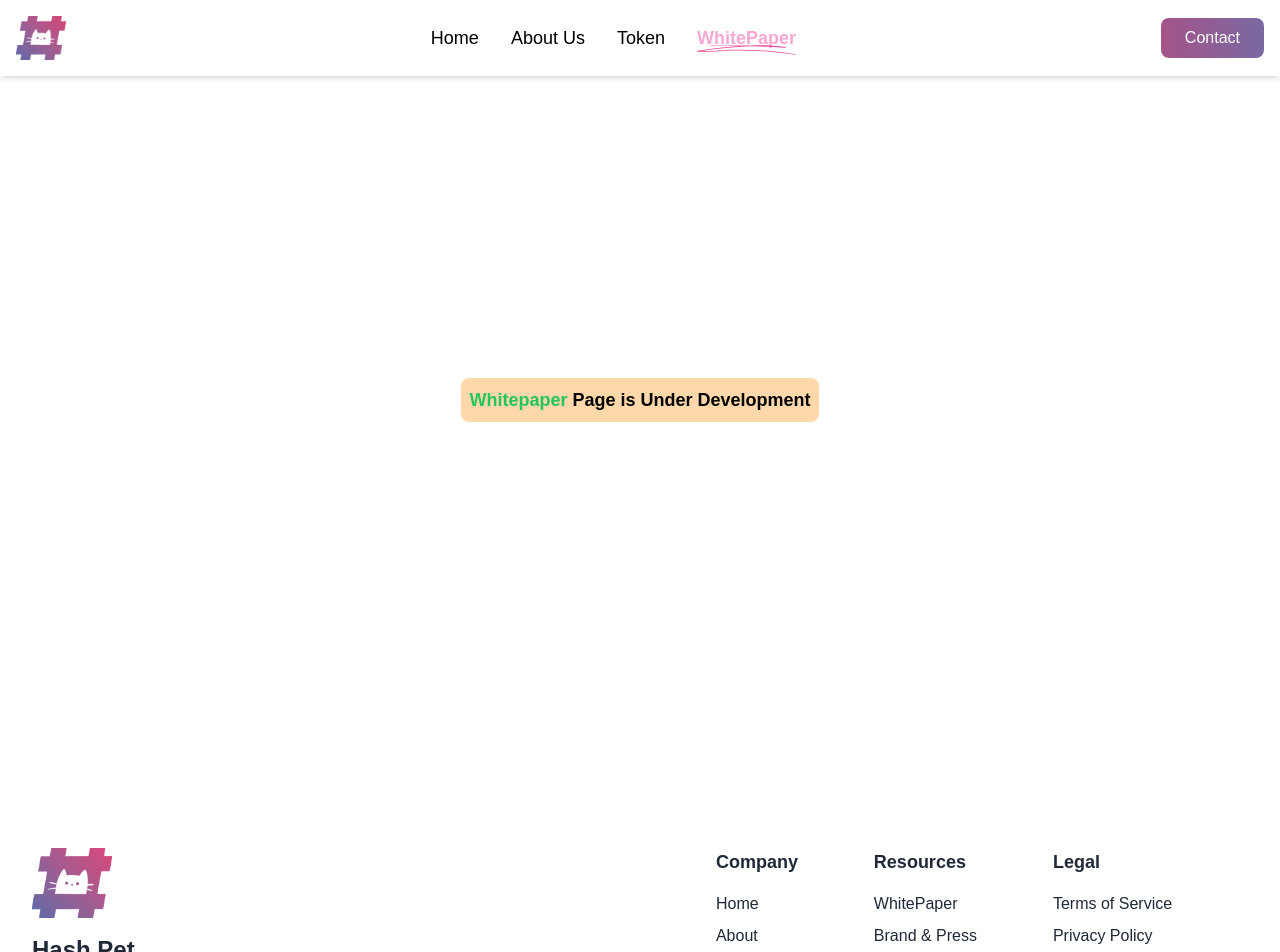
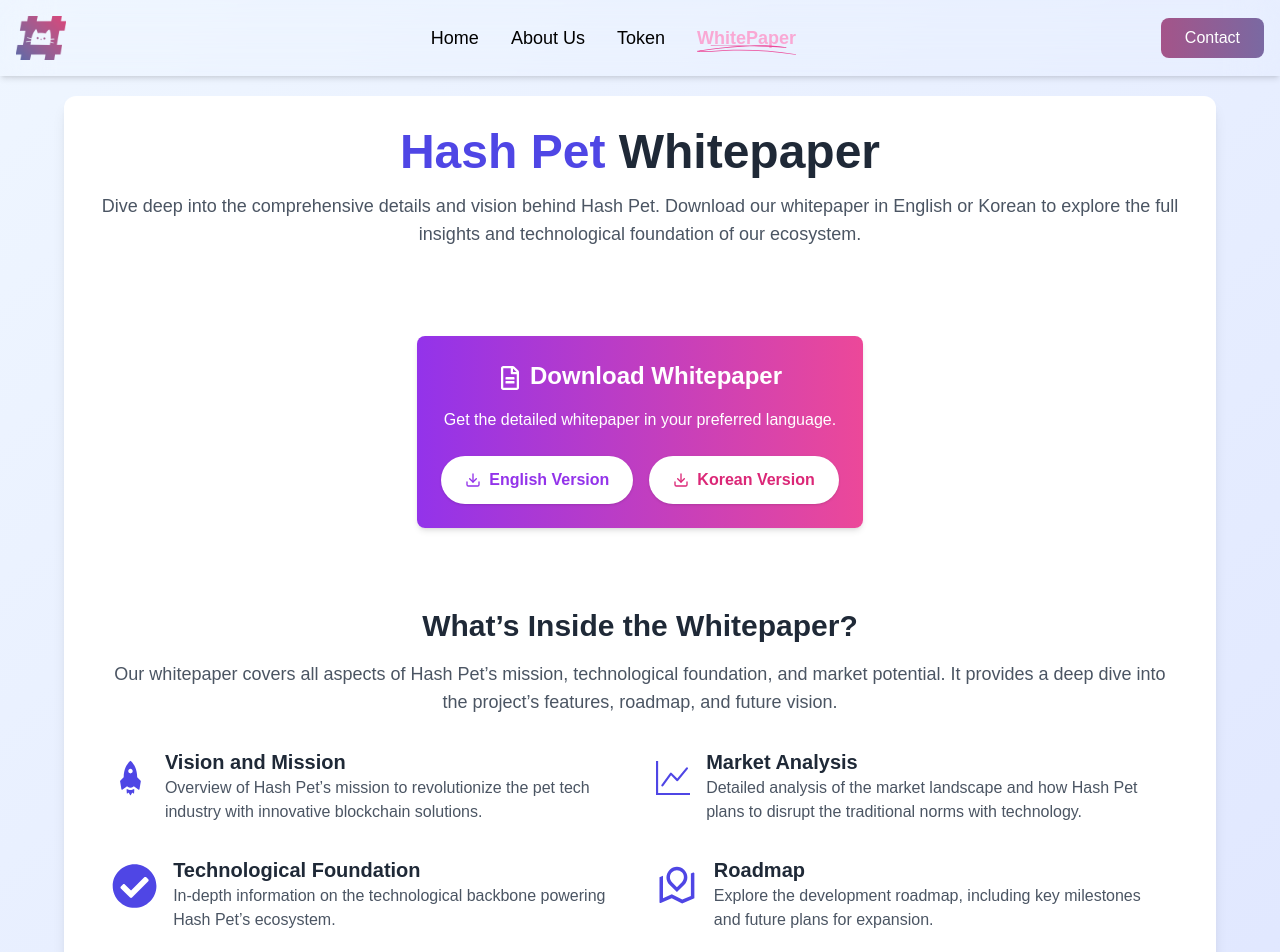
Before and after one commit to Souravhere/hashpet, a Next.js app: page /whitepaper in a window 1280 px wide. Shown: the top 952 px of the page. Built offline with nearby package versions, Linux system fonts and the light colour scheme.

Commit message:
Whitepaper page created

```diff
--- a/src/app/layout.tsx
+++ b/src/app/layout.tsx
@@ -18,7 +18,7 @@ const geistMono = localFont({
 
 // Metadata for SEO
 export const metadata: Metadata = {
-  title: "Hash Pet",
+  title: "Hash Pet - Next-Generation Web3 Pet Platform",
   description: "Hash Pet - A next-generation digital platform for pet owners offering comprehensive pet care services through Web3 technology.",
   openGraph: {
     title: "Hash Pet - Next-Generation Web3 Pet Platform",
@@ -41,7 +41,7 @@ export const metadata: Metadata = {
     site: "@HashPet",
     title: "Hash Pet - Next-Generation Web3 Pet Platform",
     description: "Join Hash Pet, a comprehensive platform providing innovative solutions for pet owners globally.",
-    images: ["https://hashpet.vercel.app/open-graph.png"], // Replace with your image URL
+    images: ["https://hashpet.vercel.app/open-graph.png"],
   },
   alternates: {
     canonical: "https://www.hashpet.io",
@@ -103,7 +103,7 @@ export default function RootLayout({
         <meta name="twitter:site" content="@HashPet" />
         <meta name="twitter:title" content="Hash Pet - Next-Generation Web3 Pet Platform" />
         <meta name="twitter:description" content="Join Hash Pet, a comprehensive platform providing innovative solutions for pet owners globally." />
-        <meta name="twitter:image" content="https://hashpet.vercel.app/open-graph.png" /> {/* Replace with your image URL */}
+        <meta name="twitter:image" content="https://hashpet.vercel.app/open-graph.png" />
 
         {/* Favicon */}
         <link rel="icon" href="/logo.png" sizes="any" />
--- a/src/app/whitepaper/page.tsx
+++ b/src/app/whitepaper/page.tsx
@@ -1,11 +1,182 @@
-import React from 'react'
+"use client";
+import React from "react";
+import { motion } from "framer-motion";
+import { FiDownload } from "react-icons/fi";
+import { FaRegFileAlt, FaCheckCircle } from "react-icons/fa";
+import { IoMdRocket } from "react-icons/io";
+import { BsGraphUp } from "react-icons/bs";
+import { RiRoadMapLine } from "react-icons/ri";
 
-function page() {
+const WhitepaperPage = () => {
+  // Variants for scrolling animation
+  const scrollVariant = {
+    hidden: { opacity: 0, y: 50 },
+    visible: (i:number) => ({
+      opacity: 1,
+      y: 0,
+      transition: {
+        delay: i * 0.2,
+        duration: 0.6,
+        type: "spring",
+        stiffness: 50,
+      },
+    }),
+  };
+
   return (
-    <div className="w-full h-screen flex items-center justify-center">
-        <h1 className="block text-center text-lg font-semibold bg-orange-200 p-2 rounded-lg"><span className='text-green-500'>Whitepaper</span> Page is Under Development</h1>
-    </div>
-  )
-}
+    <motion.div
+      initial={{ opacity: 0 }}
+      animate={{ opacity: 1 }}
+      transition={{ duration: 0.5 }}
+      className="min-h-screen bg-gradient-to-br from-blue-50 to-indigo-100 sm:px-6 px-3 py-24"
+    >
+      <div className="max-w-6xl mx-auto bg-white rounded-xl shadow-lg overflow-hidden">
+        {/* Header Section */}
+        <motion.div
+          initial={{ x: -100, opacity: 0 }}
+          animate={{ x: 0, opacity: 1 }}
+          transition={{ delay: 0.2, duration: 0.5 }}
+          className="p-8 text-center"
+        >
+          <h1 className="text-5xl font-bold text-gray-800 mb-4">
+            <span className="text-indigo-600">Hash Pet</span> Whitepaper
+          </h1>
+          <p className="text-gray-600 text-lg mb-6">
+            Dive deep into the comprehensive details and vision behind Hash Pet.
+            Download our whitepaper in English or Korean to explore the full
+            insights and technological foundation of our ecosystem.
+          </p>
+        </motion.div>
 
-export default page
+        {/* Download Section */}
+        <motion.div
+          initial="hidden"
+          animate="visible"
+          variants={scrollVariant}
+          className="flex flex-col md:flex-row justify-center items-center gap-8 p-8"
+        >
+          <motion.div
+            custom={1}
+            variants={scrollVariant}
+            className="bg-gradient-to-r from-purple-600 to-pink-500 rounded-lg p-6 text-center shadow-md hover:shadow-lg transition-shadow"
+          >
+            <h2 className="text-2xl font-semibold text-white mb-4">
+              <FaRegFileAlt className="inline-block mr-2" />
+              Download Whitepaper
+            </h2>
+            <p className="text-white mb-6">
+              Get the detailed whitepaper in your preferred language.
+            </p>
+            <div className="flex flex-col md:flex-row gap-4">
+              {/* English Whitepaper Button */}
+              <motion.button
+                whileHover={{ scale: 1.05 }}
+                whileTap={{ scale: 0.95 }}
+                className="bg-white text-purple-600 px-6 py-3 rounded-full inline-flex items-center justify-center font-semibold shadow hover:shadow-md transition-all"
+                onClick={() =>
+                  window.open("/path/to/english-whitepaper.pdf", "_blank")
+                }
+              >
+                <FiDownload className="mr-2" /> English Version
+              </motion.button>
+
+              {/* Korean Whitepaper Button */}
+              <motion.button
+                whileHover={{ scale: 1.05 }}
+                whileTap={{ scale: 0.95 }}
+                className="bg-white text-pink-600 px-6 py-3 rounded-full inline-flex items-center justify-center font-semibold shadow hover:shadow-md transition-all"
+                onClick={() =>
+                  window.open("/path/to/korean-whitepaper.pdf", "_blank")
+                }
+              >
+                <FiDownload className="mr-2" /> Korean Version
+              </motion.button>
+            </div>
+          </motion.div>
+        </motion.div>
+
+        {/* Detailed Section */}
+        <motion.div
+          custom={2}
+          variants={scrollVariant}
+          className="p-8 md:p-12 text-center"
+        >
+          <h3 className="text-3xl font-bold text-gray-800 mb-4">
+            What’s Inside the Whitepaper?
+          </h3>
+          <p className="text-gray-600 text-lg mb-8">
+            Our whitepaper covers all aspects of Hash Pet’s mission,
+            technological foundation, and market potential. It provides a deep
+            dive into the project’s features, roadmap, and future vision.
+          </p>
+          <div className="grid grid-cols-1 md:grid-cols-2 gap-8 text-left">
+            <motion.div
+              custom={3}
+              variants={scrollVariant}
+              className="flex items-start space-x-4"
+            >
+              <IoMdRocket size={60} className="text-indigo-600 text-5xl" />
+              <div>
+                <h4 className="text-xl font-semibold text-gray-800">
+                  Vision and Mission
+                </h4>
+                <p className="text-gray-600">
+                  Overview of Hash Pet’s mission to revolutionize the pet tech
+                  industry with innovative blockchain solutions.
+                </p>
+              </div>
+            </motion.div>
+            <motion.div
+              custom={4}
+              variants={scrollVariant}
+              className="flex items-start space-x-4"
+            >
+              <BsGraphUp size={60} className="text-indigo-600 text-3xl" />
+              <div>
+                <h4 className="text-xl font-semibold text-gray-800">
+                  Market Analysis
+                </h4>
+                <p className="text-gray-600">
+                  Detailed analysis of the market landscape and how Hash Pet
+                  plans to disrupt the traditional norms with technology.
+                </p>
+              </div>
+            </motion.div>
+            <motion.div
+              custom={5}
+              variants={scrollVariant}
+              className="flex items-start space-x-4"
+            >
+              <FaCheckCircle size={60} className="text-indigo-600 text-3xl" />
+              <div>
+                <h4 className="text-xl font-semibold text-gray-800">
+                  Technological Foundation
+                </h4>
+                <p className="text-gray-600">
+                  In-depth information on the technological backbone powering
+                  Hash Pet’s ecosystem.
+                </p>
+              </div>
+            </motion.div>
+            <motion.div
+              custom={6}
+              variants={scrollVariant}
+              className="flex items-start space-x-4"
+            >
+              <RiRoadMapLine size={60} className="text-indigo-600 text-3xl" />
+              <div>
+                <h4 className="text-xl font-semibold text-gray-800">Roadmap</h4>
+                <p className="text-gray-600">
+                  Explore the development roadmap, including key milestones and
+                  future plans for expansion.
+                </p>
+              </div>
+            </motion.div>
+          </div>
+        </motion.div>
+      </div>
+    </motion.div>
+  );
+};
+
+export default WhitepaperPage;
--- a/src/components/Footer.tsx
+++ b/src/components/Footer.tsx
@@ -99,7 +99,7 @@ export default function Footer() {
           <ul className="space-y-2">
             <li>
               <Link
-                href="/explorer"
+                href="/whitepaper"
                 className="hover:text-pink-300 transition-colors duration-300 hover:underline"
               >
                 WhitePaper
```
